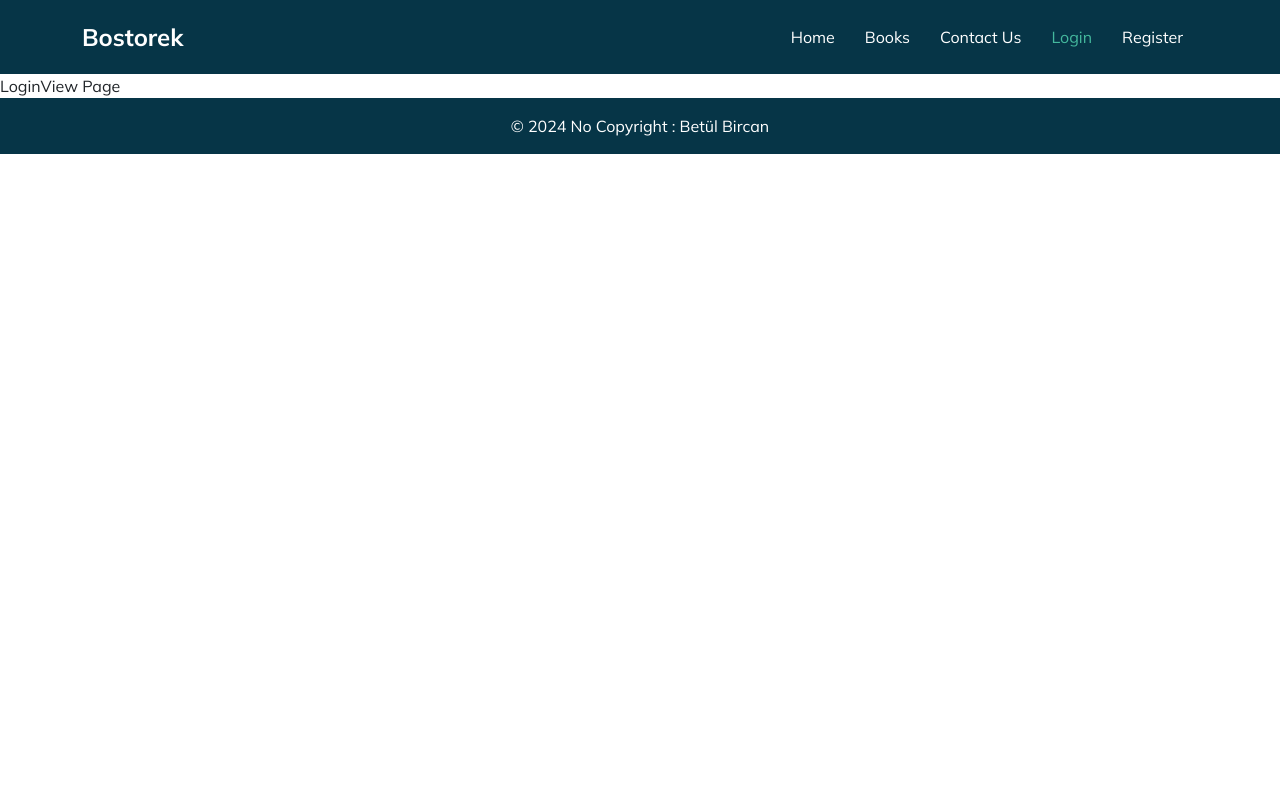
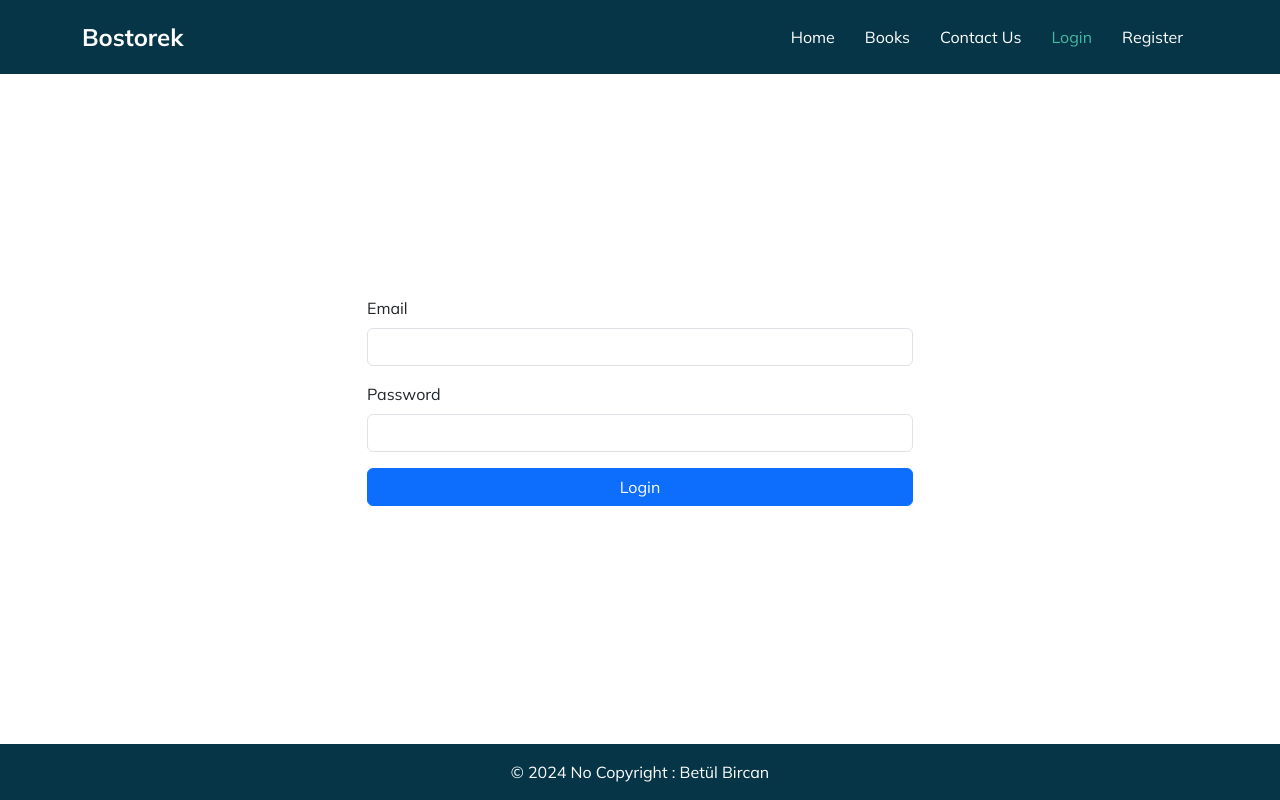
Before and after one commit to BetulBircan/bostorek-tr, a Vue app in the folder frontEnd/: page /login in a window 1280 px wide. Built offline with nearby package versions, Linux system fonts and the light colour scheme.

Commit message:
genel css variables özellikleri ve footer eklendi

```diff
--- a/frontEnd/src/assets/style.css
+++ b/frontEnd/src/assets/style.css
@@ -1,10 +1,13 @@
   /* css kısmı */
   @import url('https://fonts.googleapis.com/css2?family=Mulish:wght@200..1000&display=swap');
 
+  /* root variables */
   :root {
     --primary-color: #063547;
-}
+    --secondary-color:#44b89d;
+  }
 
+  /* general settings */
   html, body {
       font-family: 'Mulish', sans-serif;
   }
@@ -13,6 +16,7 @@
       text-decoration: none;
   }
 
+  /* custom settings */
   .full-section-height {
   min-height : calc(100vh - 130px);
   display: flex;
--- a/frontEnd/src/components/NavBar.vue
+++ b/frontEnd/src/components/NavBar.vue
@@ -61,10 +61,10 @@ import { RouterLink } from 'vue-router';
 }
 
 .nav-link:hover {
-    color:#44b89d;
+    color: var(--secondary-color)
 }
 
 .active-link {
-    color : #44b89d;
+    color : var(--secondary-color);
 }
 </style>
--- a/frontEnd/src/views/LoginView.vue
+++ b/frontEnd/src/views/LoginView.vue
@@ -1,15 +1,57 @@
 <template>
-    <div>
-        LoginView Page
-    </div>
+    <section class="full-section-height">
+        <div class="container">
+            <!-- <form class="mt-5" @submit="submitForm"> -->
+            <form @submit.prevent="submitForm">
+                <!-- submit.prevent diyerek submit edildiğinde sayfa yenilenme işlemi yapmaz. -->
+
+
+                <div class="row justify-content-center">
+                    <!-- Email Field (Medium and Larger Screens) -->
+                    <div class="col-md-6 col-8 mb-3">
+                        <label for="email" class="form-label">Email</label>
+                        <input type="email" class="form-control" id="email" name="email" v-model.trim="formData.email"
+                            required>
+                    </div>
+                </div>
+
+                <!-- Password Field -->
+                <div class="row justify-content-center">
+                    <div class="col-md-6 col-8 mb-3">
+                        <label for="password" class="form-label">Password</label>
+                        <input type="password" class="form-control" id="password" name="password"
+                            v-model.trim="formData.password" required>
+                    </div>
+                </div>
+
+                <!-- Submit Button -->
+                <div class="row justify-content-center">
+                    <div class="col-md-6 col-8 mb-3">
+                        <button type="submit" class="btn btn-primary w-100">Login</button>
+                    </div>
+                </div>
+            </form>
+        </div>
+    </section>
 </template>
 
 <script>
-    export default {
-        name : 'LoginView'
-    }
+export default {
+    name: 'LoginView',
+    data() {
+            return {
+                formData : {
+                    email : "",
+                    password : "",
+                }
+            }
+        },
+        methods : {
+            submitForm() {
+                console.log("LOGİN FORM DATA : ", this.formData,);
+            }
+        }
+}
 </script>
 
-<style lang="scss" scoped>
-
-</style>
+<style lang="scss" scoped></style>
--- a/frontEnd/src/views/RegisterView.vue
+++ b/frontEnd/src/views/RegisterView.vue
@@ -159,7 +159,7 @@
                 //submitForm(event) olarak method parametre alır
                 //event.preventDefault(); //submit edildiğinde sayfanın yenilenmesini engeller.
 
-                console.log(this.formData,"FORM DATA");
+                console.log(this.formData,"REGİSTERFORM DATA");
             }
         }
     }
```
